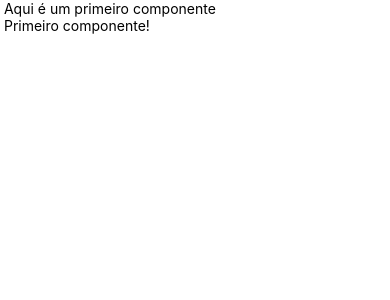
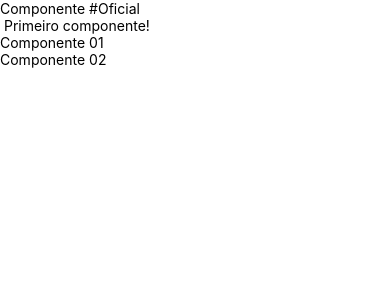
Before and after one commit to ibiaalice/reactnative_examples_app, a React Native app in the folder concepts/: screen / in a window 390 px wide. Shown: the top 300 px of the page. Built offline with nearby package versions, Linux system fonts and the light colour scheme.

Commit message:
multi exports (não fazer)

```diff
--- a/concepts/src/App.js
+++ b/concepts/src/App.js
@@ -1,10 +1,14 @@
 import React from 'react';
 import {View, Text} from 'react-native';
+
+import CompPadrao, {Comp1, Comp2} from './components/Multi'
 import Primeiro from './components/Text';
 
 export default function(){
    return <View>
-      <Text> Aqui é um primeiro componente </Text>
+      <CompPadrao />
       <Primeiro />
+      <Comp1 />
+      <Comp2 />
    </View>
 }
--- /dev/null
+++ b/concepts/src/components/Multi.js
@@ -0,0 +1,18 @@
+import React from 'react';
+import {Text} from 'react-native';
+
+function Comp(){
+    return <Text>Componente #Oficial </Text>
+}
+
+
+ function Comp1(){
+    return <Text>Componente 01</Text>
+}
+
+ function Comp2(){
+    return <Text>Componente 02</Text>
+}
+
+export {Comp1, Comp2};
+export default Comp;
```
Also changed, not shown: concepts/src/components/README.md.
